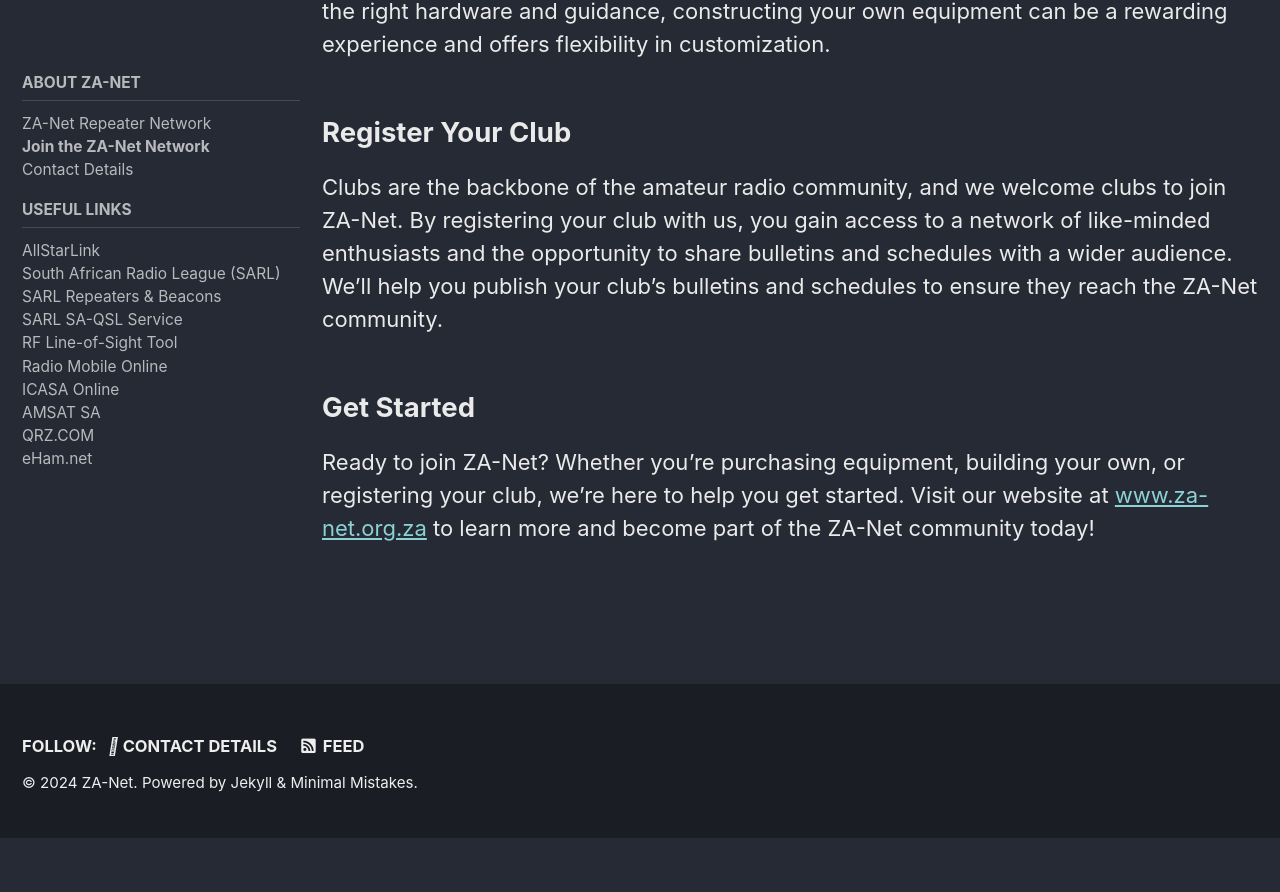
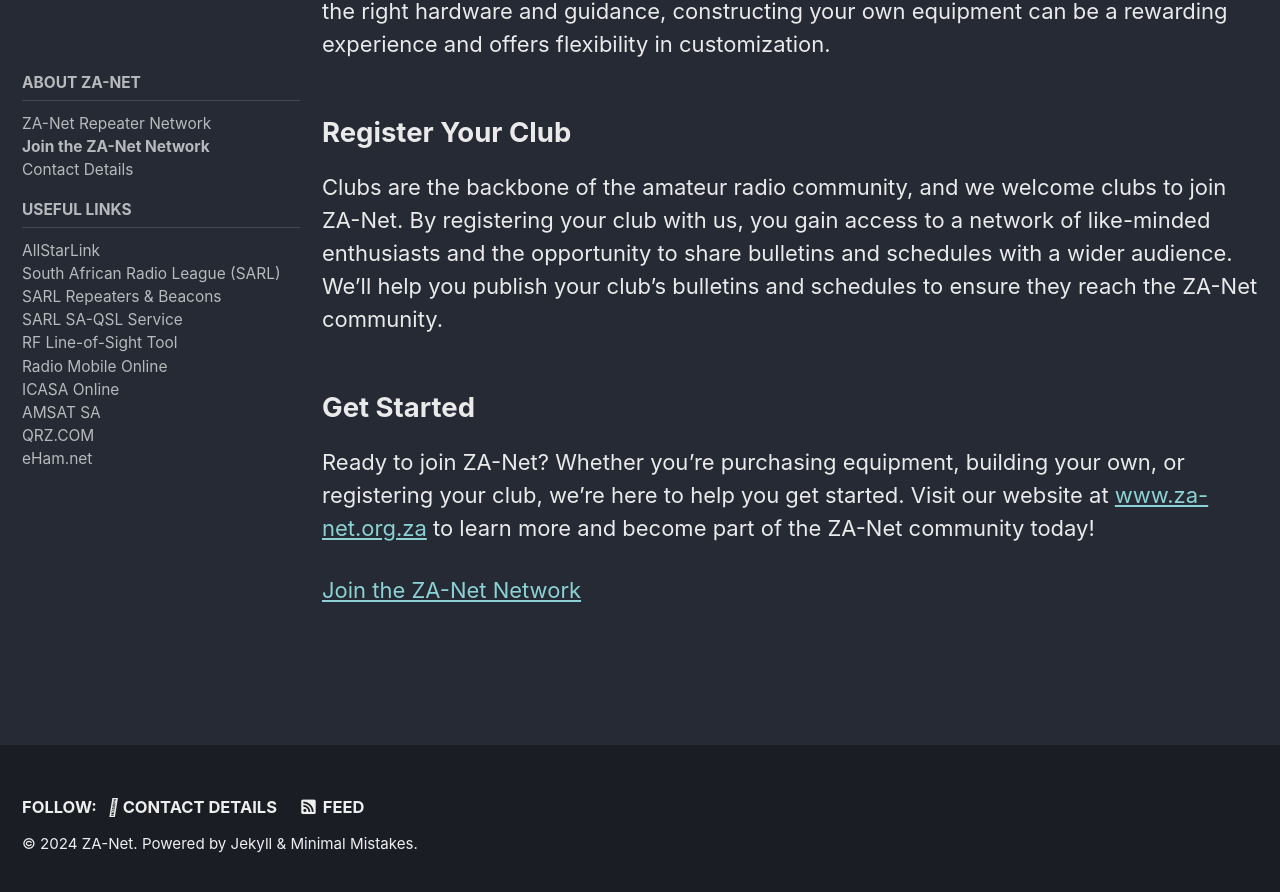
Before and after one commit to za-net/za-net.github.io, a Jekyll site: the page built from _pages/about-join.md, in a window 1280 px wide and 900 px high, scrolled down 679 px. Shown: the top 892 px of the window. Built offline with Jekyll 4.4.1, drawn with Linux system fonts in a browser that asks for light colours; cached includes are drawn as plain includes; before the commit the page ends 1517 px from its top, so only the background shows below that.

Commit message:
About Pages

```diff
--- a/_pages/about-join.md
+++ b/_pages/about-join.md
@@ -24,3 +24,5 @@ Clubs are the backbone of the amateur radio community, and we welcome clubs to j
 ## Get Started
 
 Ready to join ZA-Net? Whether you're purchasing equipment, building your own, or registering your club, we're here to help you get started. Visit our website at [www.za-net.org.za](http://www.za-net.org.za) to learn more and become part of the ZA-Net community today!
+
+[Join the ZA-Net Network](https://za-net.org.za/about/join/)
```
